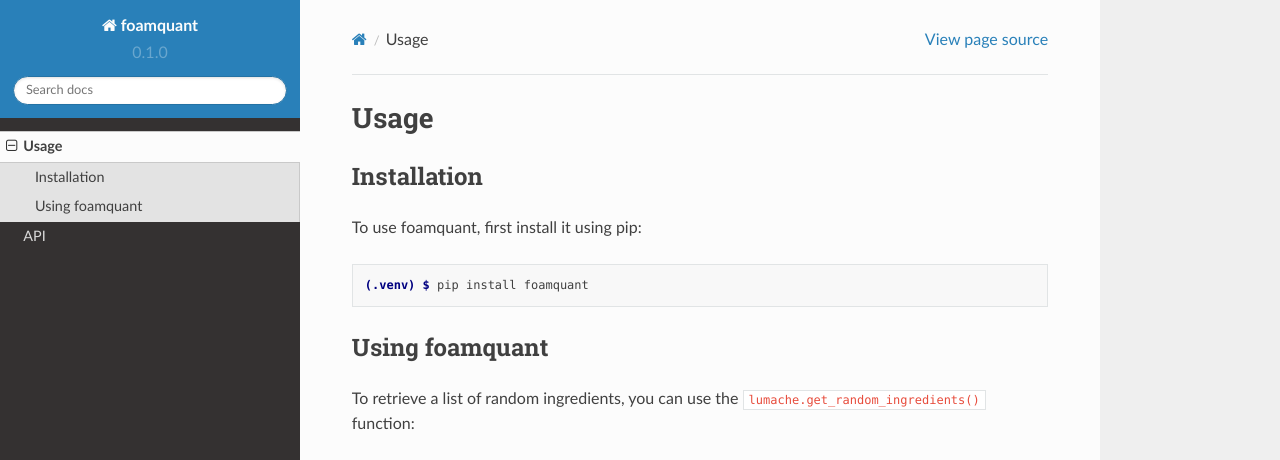
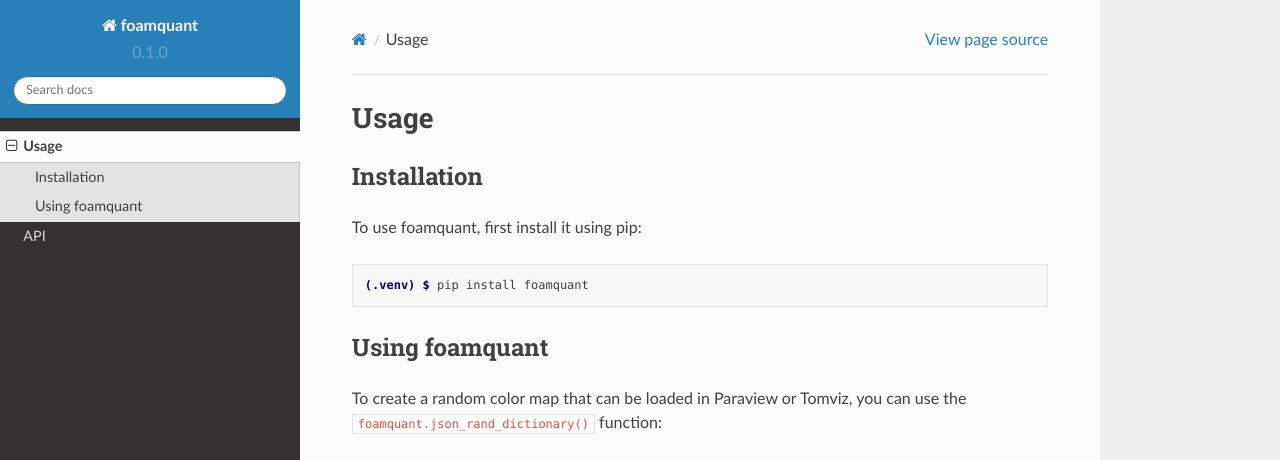
Before and after one commit to floschott/foamquant, a Sphinx documentation site: the page built from docs/source/usage.rst, in a window 1280 px wide and 1095 px high. Shown: the top 460 px of the window. Built offline with Sphinx 7.4.7 and the Read the Docs theme 2.0.0, drawn with Linux system fonts in a browser that asks for light colours; pages that are not in the unit, such as notebooks, are missing from menus; some of the changed text lies outside the part shown; grey boxes are pictures that could not be loaded.

Commit message:
Update usage.rst

```diff
--- a/docs/source/usage.rst
+++ b/docs/source/usage.rst
@@ -16,19 +16,15 @@
 Using foamquant
 ----------------
 
-To retrieve a list of random ingredients,
-you can use the ``lumache.get_random_ingredients()`` function:
+To create a random color map that can be loaded in Paraview or Tomviz,
+you can use the ``foamquant.json_rand_dictionary()`` function:
 
-.. autofunction:: lumache.get_random_ingredients
+.. autofunction:: foamquant.json_rand_dictionary
 
-The ``kind`` parameter should be either ``"meat"``, ``"fish"``,
-or ``"veggies"``. Otherwise, :py:func:`lumache.get_random_ingredients`
-will raise an exception.
-
-.. autoexception:: lumache.InvalidKindError
+The ``Ncolors`` parameter should be ``"int"``. Otherwise, :py:func:`foamquant.json_rand_dictionary`
+will raise an error.
 
 For example:
 
 >>> import foamquant
->>> foamquant.process()
-['shells', 'gorgonzola', 'parsley']
+>>> foamquant.json_rand_dictionary(5000, 'Random_ColorMap_5000colors',first_color_black=True)
```
